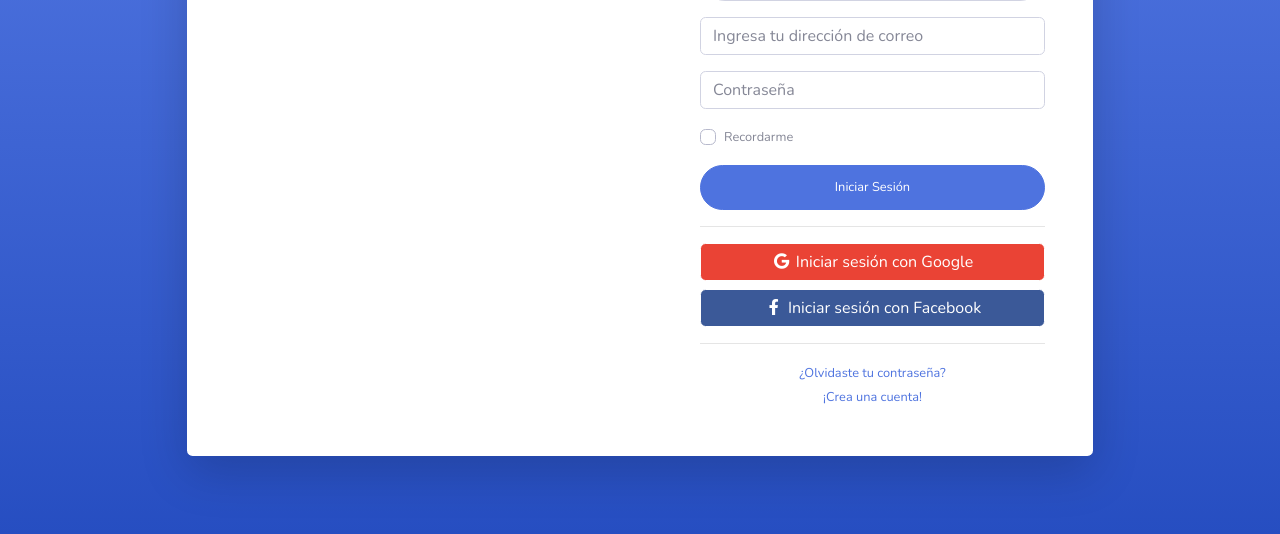
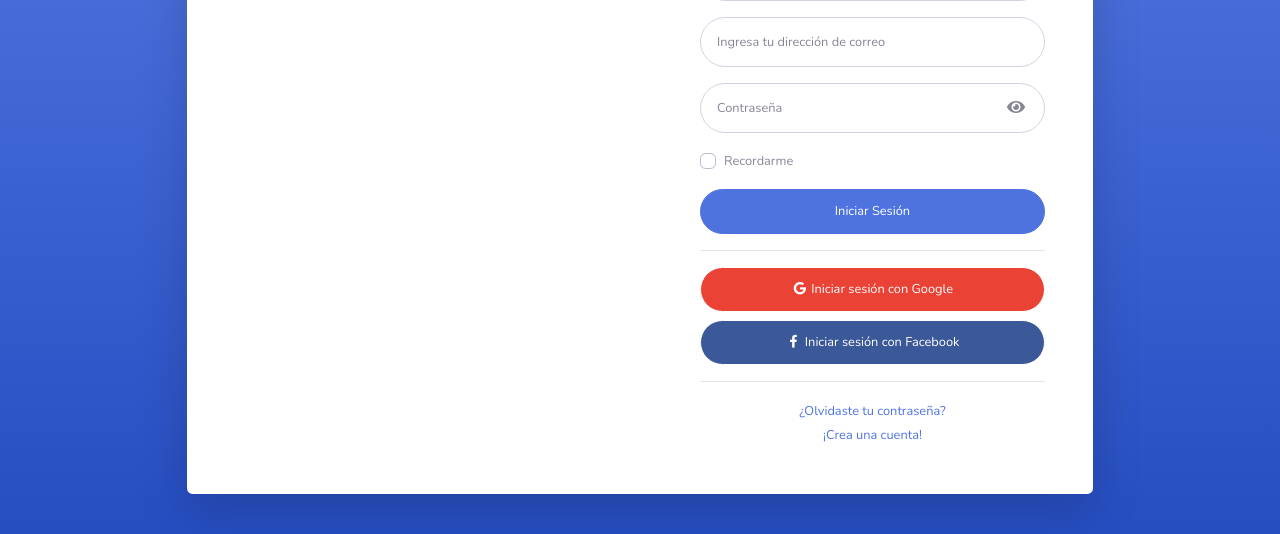
Before and after one commit to GiancarlosDev-10/dashboard_proyectofinal, a PHP site: page / in a window 1280 px wide. Shown: the part 198-732 px from the top of the page. Run offline with PHP 8.4, Linux system fonts and the light colour scheme.

Commit message:
Login listo

```diff
--- a/index.php
+++ b/index.php
@@ -1,23 +1,38 @@
 <?php
-include 'db.php'; // Conexión a la base de datos
+session_start();
+include 'db.php';
 
-if ($_SERVER['REQUEST_METHOD'] === 'POST' && isset($_POST['email']) && isset($_POST['password'])) {
-    $usuario = $_POST['email'];
-    $password = $_POST['password'];
+if ($_SERVER['REQUEST_METHOD'] === 'POST') {
+
+    // Sanitizar entradas
+    $email = trim($_POST['email'] ?? '');
+    $password = trim($_POST['password'] ?? '');
+
+    if ($email === '' || $password === '') {
+        echo "<script>alert('Todos los campos son obligatorios');</script>";
+    } else {
 
         $sql = "SELECT * FROM admin WHERE email = ? AND password = ?";
         $stmt = $conn->prepare($sql);
 
         if ($stmt) {
-        $stmt->bind_param("ss", $usuario, $password);
+
+            $stmt->bind_param("ss", $email, $password);
             $stmt->execute();
             $result = $stmt->get_result();
 
             if ($result->num_rows === 1) {
+
+                $data = $result->fetch_assoc();
+
+                // Guardar el nombre desde la BD
+                $_SESSION['admin_name'] = $data['nombre'];
+
                 header("Location: index2.php");
                 exit;
             } else {
-            echo "Usuario o contraseña incorrectos.";
+                echo "<script>alert('Usuario o contraseña incorrectos');</script>";
+            }
         }
     }
 }
@@ -67,37 +82,73 @@
                                     <div class="text-center">
                                         <h1 class="h4 text-gray-900 mb-4">¡Bienvenido de nuevo!</h1>
                                     </div>
+                                    <?php if (isset($error)): ?>
+                                        <div class="alert alert-danger text-center" role="alert">
+                                            <?= $error ?>
+                                        </div>
+                                    <?php endif; ?>
+
                                     <form action="index.php" method="POST" class="user">
+
+                                        <!-- NOMBRE -->
                                         <div class="form-group">
-                                            <input type="name" class="form-control form-control-user"
-                                                name="admin" placeholder="Ingresa tu nombre">
+                                            <input type="text"
+                                                class="form-control form-control-user"
+                                                name="nombre"
+                                                placeholder="Ingresa tu nombre"
+                                                required>
                                         </div>
+
+                                        <!-- EMAIL -->
                                         <div class="form-group">
-                                            <input type="text" class="form-control form-control-email"
-                                                name="email" placeholder="Ingresa tu dirección de correo">
+                                            <input type="text"
+                                                class="form-control form-control-user"
+                                                name="email"
+                                                placeholder="Ingresa tu dirección de correo"
+                                                required>
                                         </div>
-                                        <div class="form-group">
-                                            <input type="password" class="form-control form-control-password"
-                                                name="password" placeholder="Contraseña">
+
+                                        <!-- PASSWORD CON OJITO -->
+                                        <div class="form-group position-relative">
+                                            <input type="password"
+                                                class="form-control form-control-user"
+                                                name="password"
+                                                id="passwordInput"
+                                                placeholder="Contraseña"
+                                                required>
+
+                                            <span class="position-absolute"
+                                                style="right: 20px; top: 50%; transform: translateY(-50%); cursor: pointer;"
+                                                onclick="togglePassword()">
+                                                <i id="eyeIcon" class="fas fa-eye"></i>
+                                            </span>
                                         </div>
+
+                                        <!-- RECORDARME -->
                                         <div class="form-group">
                                             <div class="custom-control custom-checkbox small">
                                                 <input type="checkbox" class="custom-control-input" id="customCheck">
                                                 <label class="custom-control-label" for="customCheck">Recordarme</label>
                                             </div>
                                         </div>
-                                        <form action="index.php" method="POST">
-                                            <!-- campos de usuario y contraseña -->
-                                            <button type="submit" class="btn btn-primary btn-user btn-block">Iniciar Sesión</button>
-                                        </form>
+
+                                        <!-- BOTÓN DE LOGIN -->
+                                        <button type="submit" class="btn btn-primary btn-user btn-block">
+                                            Iniciar Sesión
+                                        </button>
+
                                         <hr>
-                                        <a href="index.html" class="btn btn-google btn-user btn-block">
+
+                                        <a href="#" class="btn btn-google btn-user btn-block">
                                             <i class="fab fa-google fa-fw"></i> Iniciar sesión con Google
                                         </a>
-                                        <a href="index.html" class="btn btn-facebook btn-user btn-block">
+
+                                        <a href="#" class="btn btn-facebook btn-user btn-block">
                                             <i class="fab fa-facebook-f fa-fw"></i> Iniciar sesión con Facebook
                                         </a>
+
                                     </form>
+
                                     <hr>
                                     <div class="text-center">
                                         <a class="small" href="forgot-password.html">¿Olvidaste tu contraseña?</a>
@@ -110,13 +161,9 @@
                         </div>
                     </div>
                 </div>
-
             </div>
-
         </div>
-
     </div>
-
     <!-- Bootstrap core JavaScript-->
     <script src="vendor/jquery/jquery.min.js"></script>
     <script src="vendor/bootstrap/js/bootstrap.bundle.min.js"></script>
@@ -127,6 +174,23 @@
     <!-- Custom scripts for all pages-->
     <script src="js/sb-admin-2.min.js"></script>
 
+    <script>
+        function togglePassword() {
+            const input = document.getElementById("passwordInput");
+            const icon = document.getElementById("eyeIcon");
+
+            if (input.type === "password") {
+                input.type = "text";
+                icon.classList.remove("fa-eye");
+                icon.classList.add("fa-eye-slash");
+            } else {
+                input.type = "password";
+                icon.classList.remove("fa-eye-slash");
+                icon.classList.add("fa-eye");
+            }
+        }
+    </script>
+
 </body>
 
 </html>
--- a/index2.php
+++ b/index2.php
@@ -3,7 +3,9 @@
 ini_set('display_errors', 1);
 ?>
 
-<?php include 'includes/header.php'; ?>
+<?php
+session_start();
+include 'includes/header.php'; ?>
 
 <!-- WRAPPER PRINCIPAL -->
 <div id="wrapper">
```
Also changed, not shown: includes/topbar.php (+4 -4 lines), logout.php (added). Lines whose indentation alone changed are shown as unchanged.
